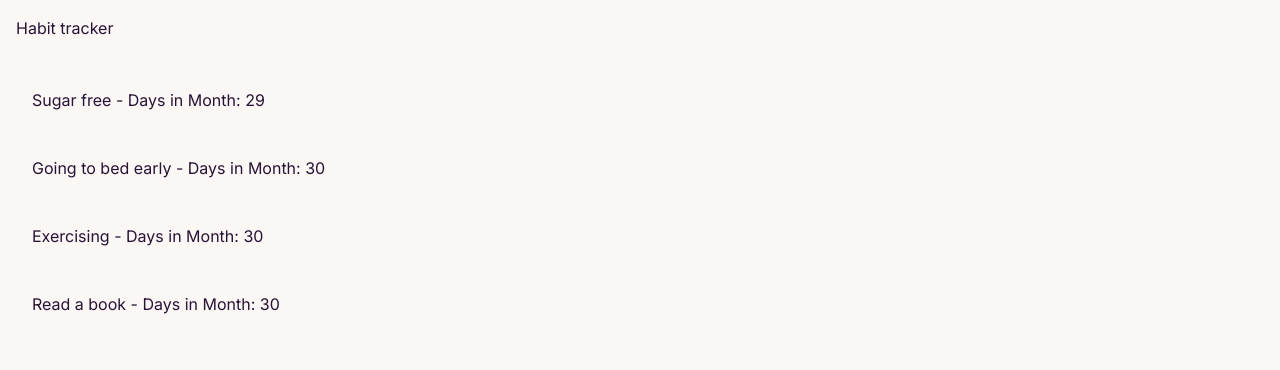
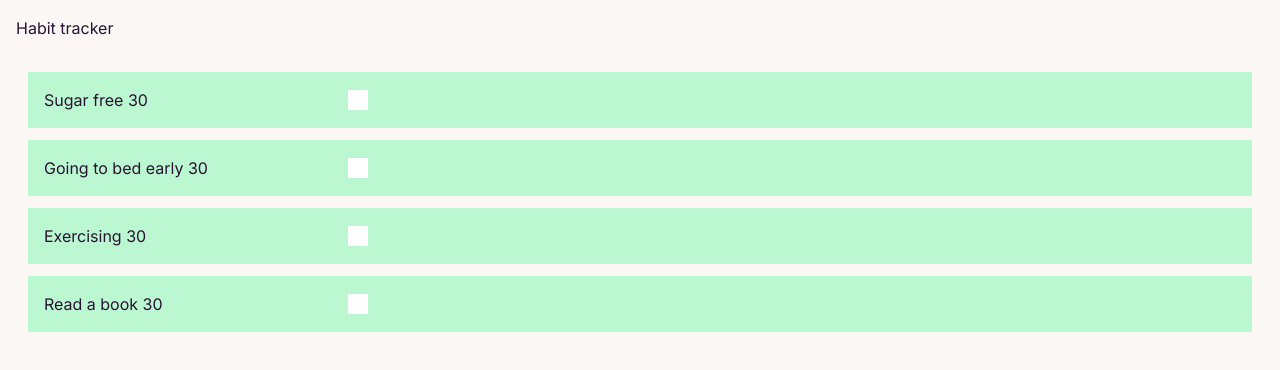
Before and after one commit to baradev/my-habit-tracker, a Next.js app: page / in a window 1280 px wide. Shown: the top 370 px of the page. Built offline with nearby package versions, Linux system fonts and the light colour scheme.

Commit message:
correct square

```diff
--- a/app/HabitLine.tsx
+++ b/app/HabitLine.tsx
@@ -1,11 +1,10 @@
 import React from "react";
-import dayjs from "dayjs";
 
 interface Habit {
   color: string;
   name: string;
   id: string;
-  date: string;
+  days: number;
 }
 
 interface HabitLineProps {
@@ -13,13 +12,15 @@ interface HabitLineProps {
 }
 
 const HabitLine: React.FC<HabitLineProps> = ({ habit }) => {
-  const daysInMonth = dayjs(habit.date).daysInMonth();
+  return (
+    <div className="flex items-center m-3  bg-green-200">
+      <div className="w-80 p-4">
+        <h2>
+          {habit.name} {habit.days}
+        </h2>
+      </div>
 
-  return (
-    <div className={`p-4 mt-3 bg-${habit.color}`}>
-      <h2>
-        {habit.name} - Days in Month: {daysInMonth}
-      </h2>
+      <div className="w-5 h-5 bg-white"></div>
     </div>
   );
 };
--- a/app/page.tsx
+++ b/app/page.tsx
@@ -1,15 +1,17 @@
 import HabitLine from "./HabitLine";
+import dayjs from "dayjs";
 
 interface Habit {
   color: string;
   name: string;
   id: string;
-  date: string;
+  days: number;
 }
 
 interface HabitData {
   Habits: Habit[];
 }
+const daysInMonth = dayjs().daysInMonth();
 
 const habitData: HabitData = {
   Habits: [
@@ -17,25 +19,25 @@ const habitData: HabitData = {
       color: "green-200",
       name: "Sugar free",
       id: "1",
-      date: "2024-02-2",
+      days: daysInMonth,
     },
     {
       color: "indigo-200",
       name: "Going to bed early",
       id: "2",
-      date: "2023-11-30",
+      days: daysInMonth,
     },
     {
       color: "rose-200",
       name: "Exercising",
       id: "3",
-      date: "2023-11-30",
+      days: daysInMonth,
     },
     {
       color: "amber-200",
       name: "Read a book",
       id: "4",
-      date: "2023-11-30",
+      days: daysInMonth,
     },
   ],
 };
```
